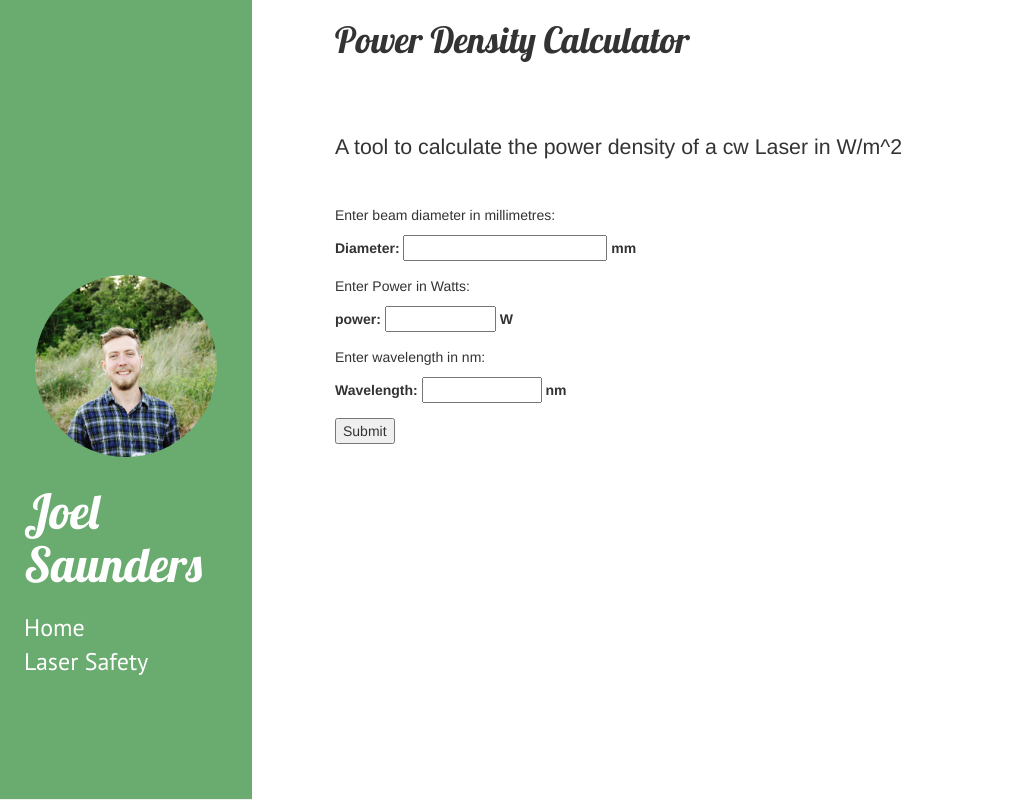
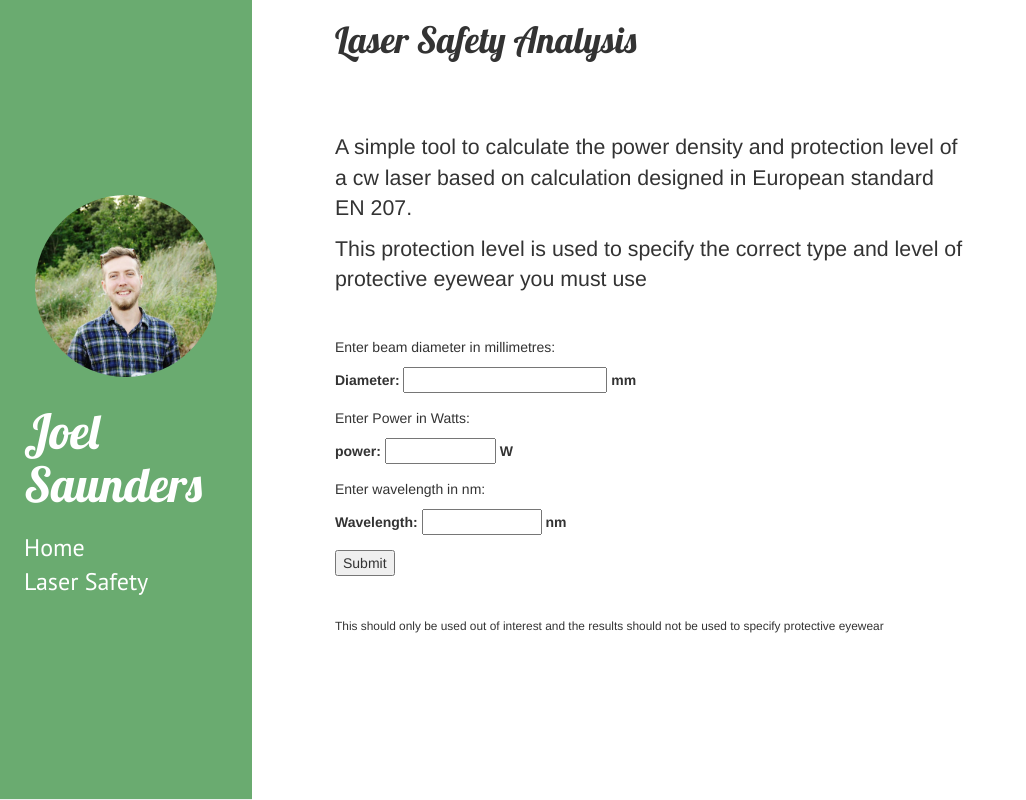
Before and after one commit to joelsaunders/blog-test, a Django app: page /laser in a window 1520 px wide. Shown: the whole page, without its empty margins (0-1026 px from the left). Run offline with Django 3.2, Linux system fonts and the light colour scheme; some libraries are stand-ins or nearby versions.

Commit message:
Made some minor changes to CSS and HTML

```diff
--- a/blog/static/css/blog.css
+++ b/blog/static/css/blog.css
@@ -29,6 +29,7 @@ body {
 	margin-left: 320px;
 	overflow: hidden;
 	display: inline-block;
+	max-width: 65%;
 
 }
 
@@ -70,8 +71,7 @@ h1, h2, h3, h4 {
 .side-container {
 	position: absolute;
 	right: 1rem;
-	bottom: 15%;
-	vertical-align: middle;
+	bottom: 25%;
 	left: 1rem;
 	max-width: 38rem;
     padding-left: 1em;
@@ -119,3 +119,7 @@ h1, h2, h3, h4 {
 	display: block;
 
 }
+
+.footer {
+	margin-top: 3em;
+}
--- a/blog/templates/blog/laser.html
+++ b/blog/templates/blog/laser.html
@@ -3,10 +3,11 @@
 {% block content %}
 	<div>
 		<div class="title-block">
-			<h1>Power Density Calculator</h1>
+			<h1>Laser Safety Analysis</h1>
 			<br>
 			<div class="page-desc">
-				<p>A tool to calculate the power density of a cw Laser in W/m^2 </p>
+				<p>A simple tool to calculate the power density and protection level of a cw laser based on calculation designed in European standard EN 207.</p>
+				<p>This protection level is used to specify the correct type and level of protective eyewear you must use </p>
 			</div>
 		</div>
 		<form action="/laser/" method="post">{% csrf_token %}
@@ -40,6 +41,7 @@
 
 			<input type="submit" value="Submit"/>
 
+			<p class="footer"><small>This should only be used out of interest and the results should not be used to specify protective eyewear</small></p>
 		</form>
 
 	</div>
```
Also changed, not shown: blog/templates/blog/laser_out.html (+16 -3 lines).
